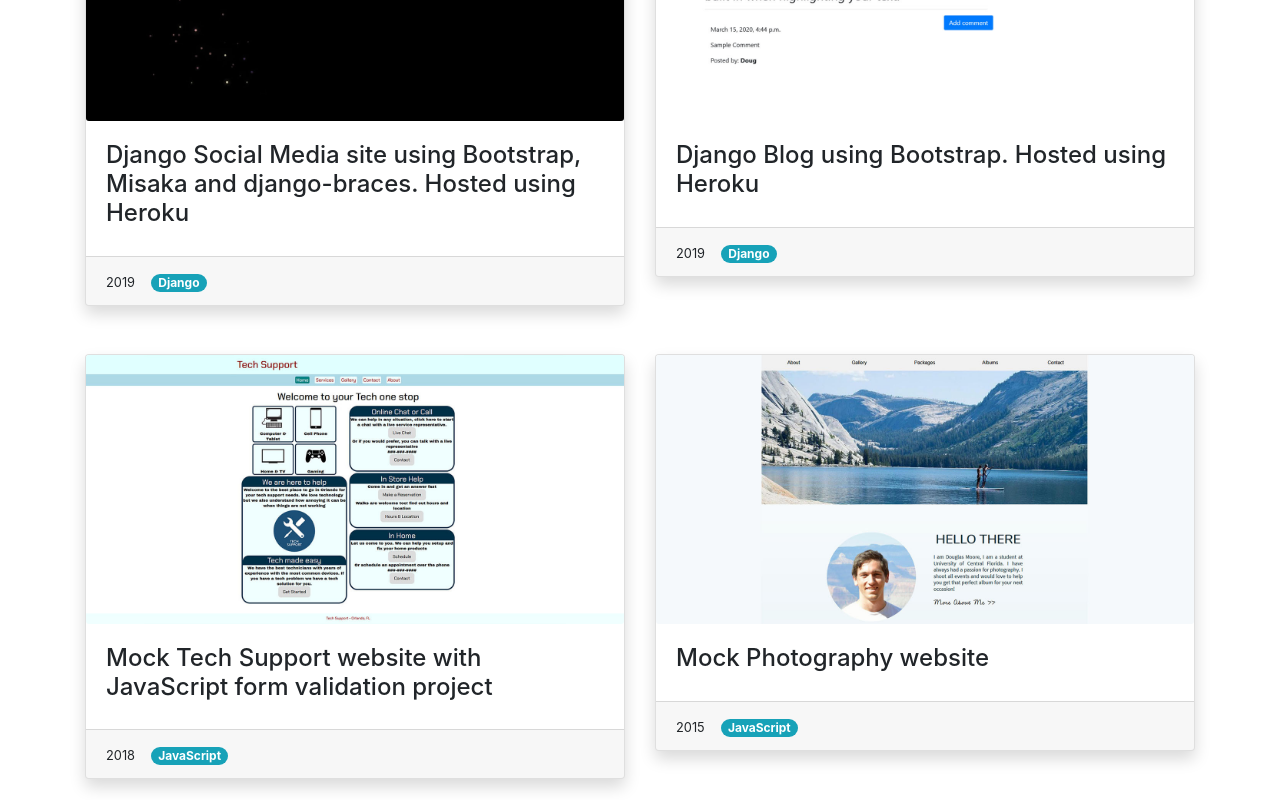
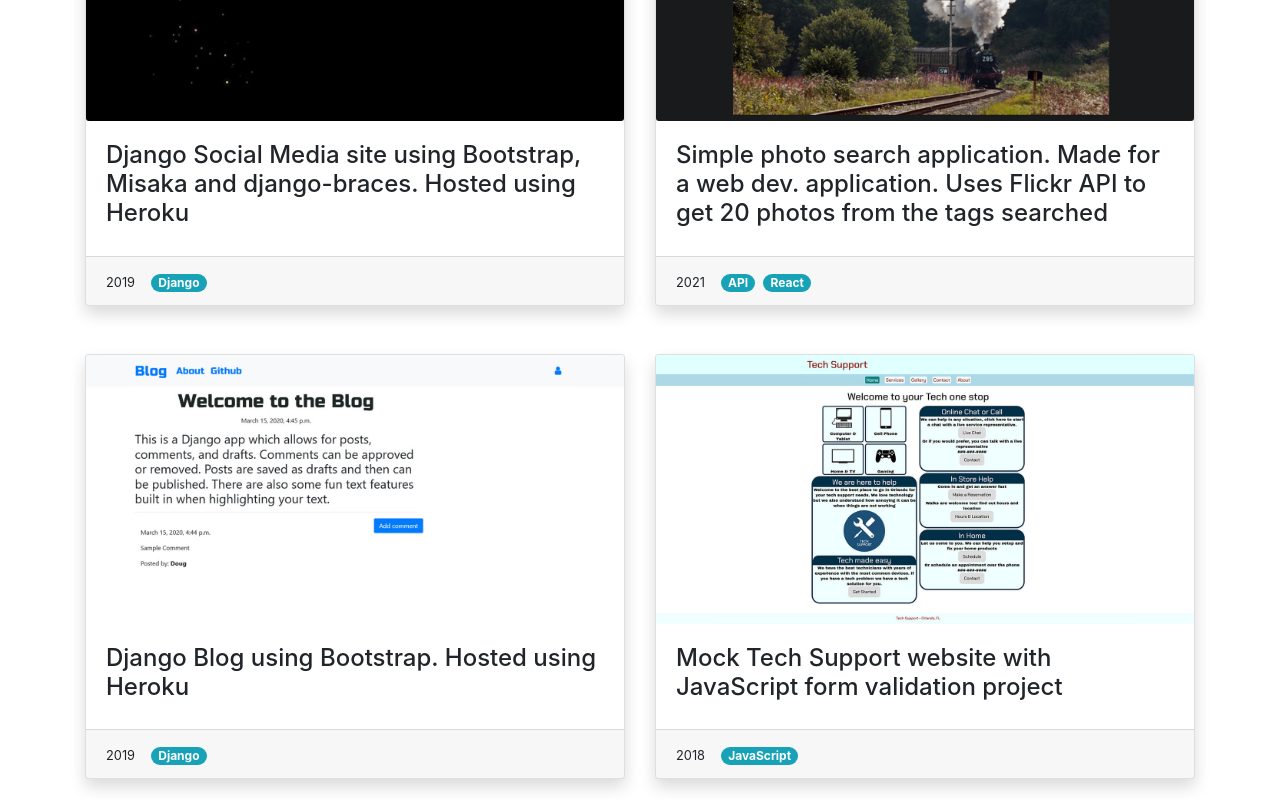
Before and after one commit to CodaBool/CodaBool.com-legacy, a Next.js app: page /projects in a window 1280 px wide. Shown: the part 1580-2380 px from the top of the page. Built offline with nearby package versions, Linux system fonts and the light colour scheme.

Commit message:
added flickr project

```diff
--- a/package.json
+++ b/package.json
@@ -12,7 +12,7 @@
     "bootstrap": "^4.5.3",
     "custom-terminal-in-react": "^1.0.1",
     "gray-matter": "^4.0.2",
-    "next": "^10.0.3",
+    "next": "^10.0.5",
     "nookies": "^2.5.0",
     "prismjs": "^1.22.0",
     "react": "17.0.1",
--- a/pages/projects/index.js
+++ b/pages/projects/index.js
@@ -37,7 +37,7 @@ export default function Projects() {
       <Row>
         <ProjectBox
           description="Machine Learning search engine for internal company systems. Using ElasticSearch with current data loaded from several systems. This search engine will provide links and short descriptions similar to Google."
-          link="/projects/8"
+          link="/projects/9"
           tags={['React', 'Express', 'ElasticSearch', 'Python']}
           delay={0}
           year={2020}
@@ -45,7 +45,7 @@ export default function Projects() {
         />
         <ProjectBox
           description="Fullstack Nextjs e-commerce project. My most complete project yet. Connects to Stripe and a PostgresQL database to allow for products to be added to cart and checked out. Many different tools involved here. Check it out!"
-          link="/projects/7"
+          link="/projects/8"
           tags={['Nextjs', 'Express', 'Stripe', 'PostgresQL']}
           delay={0}
           year={2020}
@@ -53,7 +53,7 @@ export default function Projects() {
         />
         <ProjectBox
           description="Senior fullstack project to assist with spotting human trafficking and reporting it. This is a social media site to make posts with images and make comments about missing people."
-          link="/projects/6"
+          link="/projects/7"
           tags={['React', 'Express', 'MongoDB', 'AWS S3']}
           delay={0}
           year={2020}
@@ -61,7 +61,7 @@ export default function Projects() {
         />
         <ProjectBox
           description="React Dashboard. Sample of a currently used production page created in my intern postion at Ellucian"
-          link="/projects/5"
+          link="/projects/6"
           tags={['React']}
           delay={0}
           year={2020}
@@ -69,17 +69,25 @@ export default function Projects() {
         />
         <ProjectBox
           description="Django Social Media site using Bootstrap, Misaka and django-braces. Hosted using Heroku"
-          link="/projects/4"
+          link="/projects/5"
           tags={['Django']}
-          delay={600}
+          delay={0}
           year={2019}
           image="/assets/coverImg/dj-social-cover.jpg"
+        />
+        <ProjectBox
+          description="Simple photo search application. Made for a web dev. application. Uses Flickr API to get 20 photos from the tags searched"
+          link="/projects/4"
+          tags={['API', 'React']}
+          delay={0}
+          year={2021}
+          image="/assets/coverImg/flickr.png"
         />
         <ProjectBox
           description="Django Blog using Bootstrap. Hosted using Heroku"
           link="/projects/3"
           tags={['Django']}
-          delay={400}
+          delay={0}
           year={2019}
           image="/assets/coverImg/dj-blog-cover.jpg"
         />
@@ -87,7 +95,7 @@ export default function Projects() {
           description="Mock Tech Support website with JavaScript form validation project"
           link="/projects/2"
           tags={['JavaScript']}
-          delay={200}
+          delay={0}
           year={2018}
           image="/assets/coverImg/tech-cover.jpg"
         />
```
Also changed, not shown: pages/projects/[slug].js (+7 -6 lines), public/assets/coverImg/flickr.png (added), 1 other file (tests, documents, lock files or other folders).
